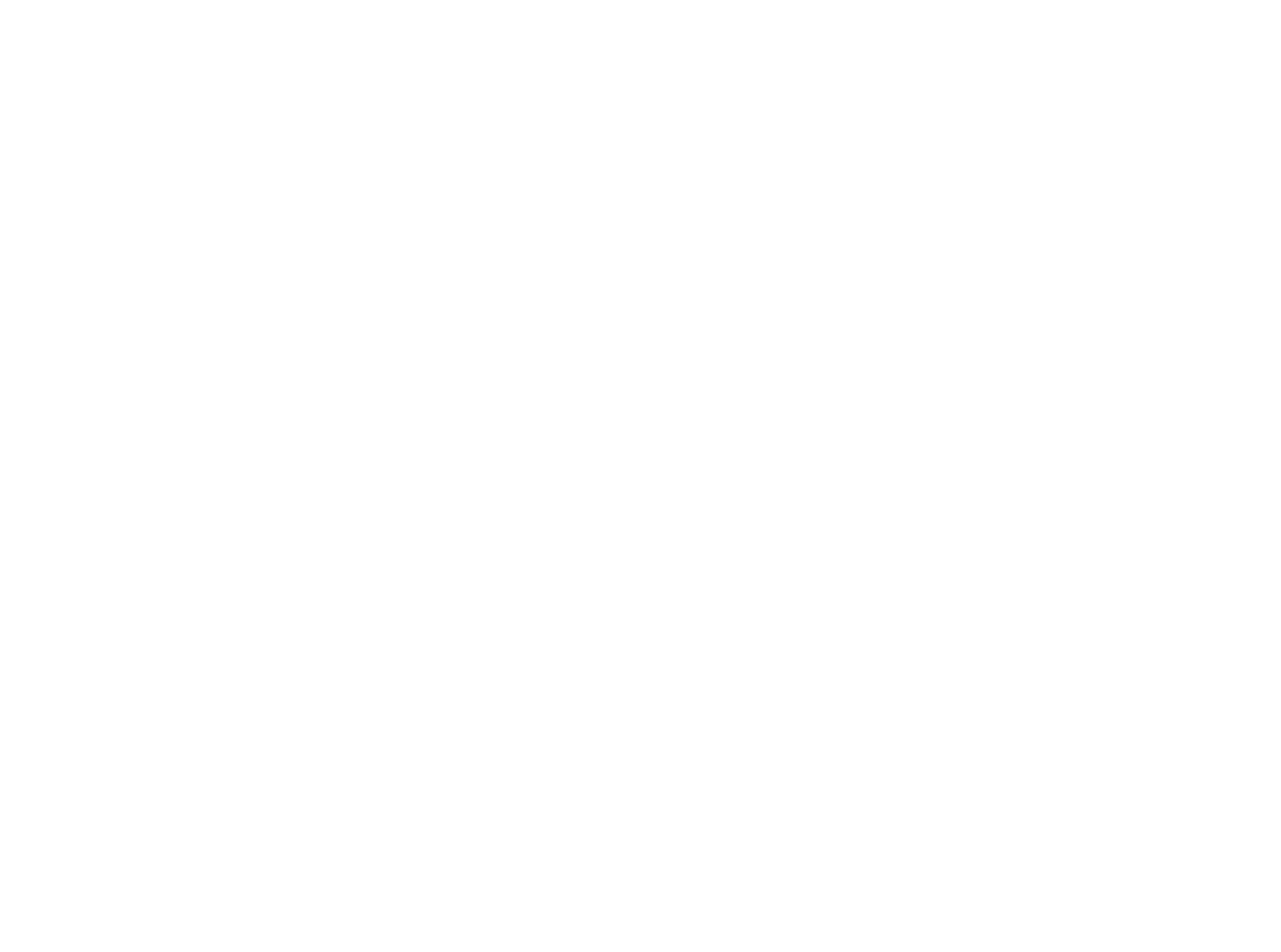
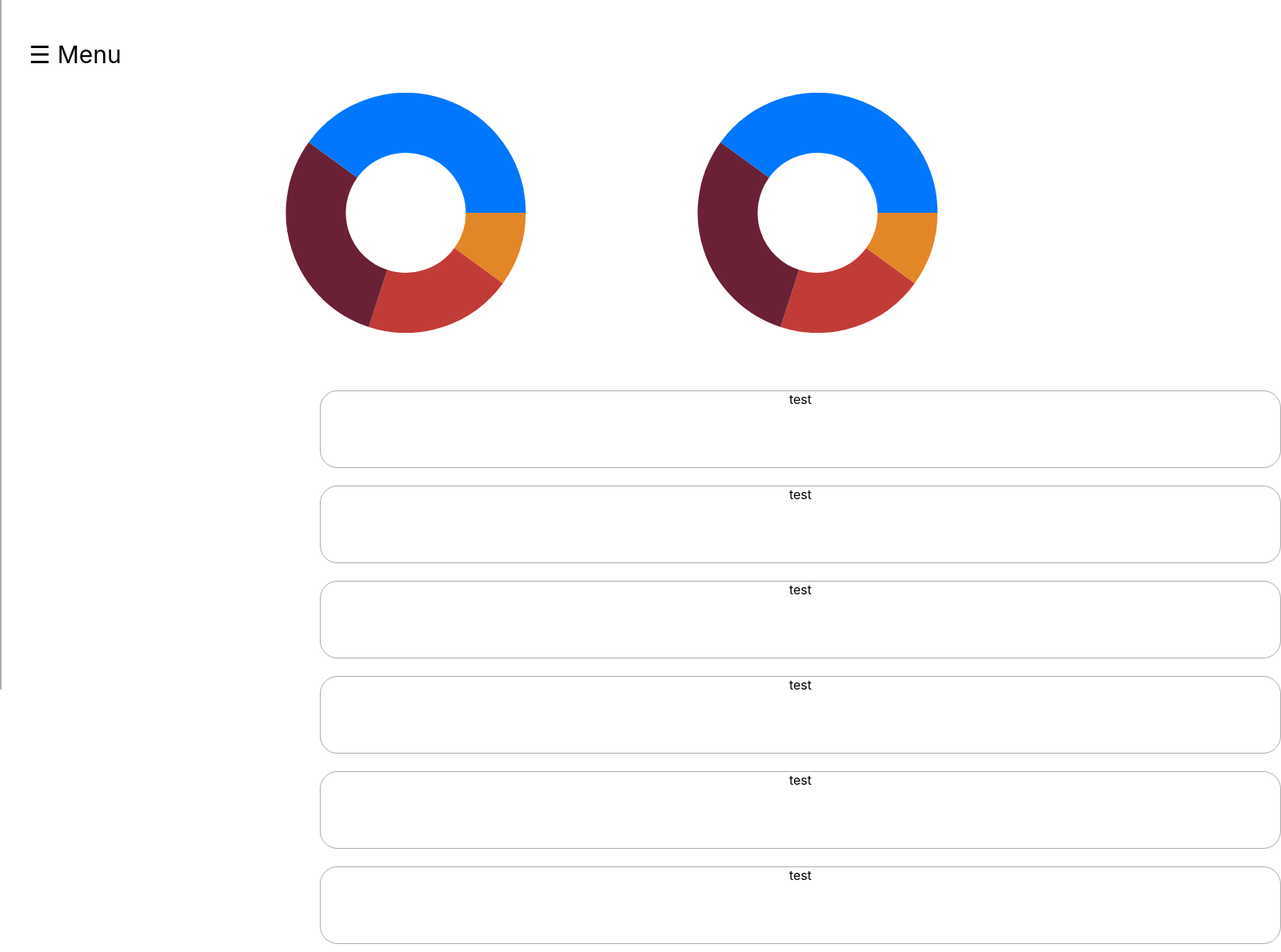
Before and after one commit to FranzGuanaco/ManagementApp, a React (Create React App) app in the folder management-app/: page /Track in a window 1280 px wide. Before the commit this address had no page. Shown: the top 1190 px of the page at 80% size, 1602 px wide, since content can reach past the window. Before the commit the page ends 800 px from the top, so only its background shows below. Built offline with nearby package versions, Linux system fonts and the light colour scheme.

Commit message:
track interface done

```diff
--- a/management-app/package.json
+++ b/management-app/package.json
@@ -3,11 +3,17 @@
   "version": "0.1.0",
   "private": true,
   "dependencies": {
+    "@fortawesome/fontawesome-svg-core": "^6.3.0",
+    "@fortawesome/free-solid-svg-icons": "^6.3.0",
+    "@fortawesome/react-fontawesome": "^0.2.0",
     "@testing-library/jest-dom": "^5.16.5",
     "@testing-library/react": "^13.4.0",
     "@testing-library/user-event": "^13.5.0",
+    "chart.js": "^4.2.1",
     "react": "^18.2.0",
+    "react-chartjs-2": "^5.2.0",
     "react-dom": "^18.2.0",
+    "react-minimal-pie-chart": "^8.4.0",
     "react-router-dom": "^6.8.2",
     "react-scripts": "5.0.1",
     "web-vitals": "^2.1.4"
--- a/management-app/src/App.css
+++ b/management-app/src/App.css
@@ -165,9 +165,24 @@
   position: relative;
 }
 
+.container_track {
+  display: flex;
+  flex-direction: column;
+  margin-left: 400px;
+  margin-top: 5%;
+  position: relative;
+}
+
 .randombox-container {
   display: flex;
   align-items: center;
+
+}
+
+.randombox-pie {
+  display: flex;
+  align-items: center;
+  margin-left: 250px;
 
 }
 
@@ -178,3 +193,26 @@
   top: 10%;
   position: absolute;
 }
+
+.circular-button {
+  background-color: #007bff;
+  color: #fff;
+  border: none;
+  border-radius: 50%;
+  width: 50px;
+  height: 50px;
+  display: flex;
+  justify-content: center;
+  align-items: center;
+  cursor: pointer;
+}
+
+.circular-button:hover {
+  background-color: #0069d9;
+}
+
+.square {
+  width: 100px;
+  height: 100px;
+  background-color: #007bff;
+}
--- a/management-app/src/App.js
+++ b/management-app/src/App.js
@@ -6,6 +6,8 @@
 import Employee from './Employee';
 import ViewAccount from './ViewAccount';
 import EditAccount from './EditAccount';
+import Track from './Track';
+import NewProject from './NewProject';
 
 function App() {
 
@@ -19,6 +21,8 @@
         <Route path='/Employee' exact element={<Employee/>} />
         <Route path='/ViewAccount' exact element={<ViewAccount/>} />
         <Route path='/EditAccount' exact element={<EditAccount/>} />
+        <Route path='/Track' exact element={<Track/>} />
+        <Route path='/NewProject' exact element={<NewProject/>} />
       </Routes>
       </BrowserRouter>
       </div>
--- /dev/null
+++ b/management-app/src/NewProject.js
@@ -0,0 +1,45 @@
+import React from 'react'
+import AlignMenu from './AlignMenu';
+import { FontAwesomeIcon } from "@fortawesome/react-fontawesome";
+import { faArrowRight } from "@fortawesome/free-solid-svg-icons";
+import "./App.css";
+
+
+const Menu = () => (
+    <div className="home">
+      <AlignMenu
+        bottom="40px"
+        buttonText="Employees"
+        links="/Employee"
+        buttonText1="Project"
+        buttonText2="Staffing"
+        buttonText3="Calendar"
+        buttonText4="Finance"
+        buttonText5="Vacancy"
+        buttonText6="Mail"
+      />
+
+    </div>
+)
+
+
+const CircularButton = () => (
+    <button className="circular-button">
+      <FontAwesomeIcon icon={faArrowRight} />
+    </button>
+  );
+
+
+class NewProject extends React.Component {
+
+    render(){
+
+        return(
+
+            <CircularButton/>
+
+        )
+    }
+}
+
+export default NewProject;
--- /dev/null
+++ b/management-app/src/PieChart.js
@@ -0,0 +1,30 @@
+import React from "react";
+import { PieChart } from "react-minimal-pie-chart";
+
+const data = [
+  { title: "", value: 100, color: "#E38627" },
+  { title: "", value: 200, color: "#C13C37" },
+  { title: "", value: 300, color: "#6A2135" },
+  { title: "", value: 400, color: "#0077FF" },
+];
+
+const Pie = () => (
+  <PieChart
+    data={data}
+    lineWidth={50}
+    radius={50}
+    label={({ dataEntry }) => dataEntry.title}
+    labelStyle={{
+      fontSize: "5px",
+      fontFamily: "sans-serif",
+      fill: "#FFFFFF",
+    }}
+    style={{
+
+        height: '300px'
+
+    }}
+  />
+);
+
+export default Pie;
--- /dev/null
+++ b/management-app/src/Track.js
@@ -0,0 +1,65 @@
+import React from 'react';
+import RandomBox from './RandomBox';
+import AlignMenu from './AlignMenu';
+import Pie from './PieChart';
+import "./App.css";
+
+function Track () {
+
+    return (
+
+        <div className="track">
+
+        <AlignMenu
+            bottom= "44px"
+            buttonText = "Employees"
+            links ="/Employee"
+            buttonText1 = "Home"
+            links1 ="/Homepage"
+            buttonText2 = "Edit"
+            buttonText3 = "Staffing"
+            buttonText4 = "Calendar"
+            buttonText5 = "Employee"
+            buttonText6 = "Vacancy"
+            buttonText7 = "Mail"
+            />
+
+
+
+        <div className="randombox-pie">
+        <Pie/>
+        <Pie/>
+        </div>
+
+
+
+        <div className="container_track">
+        <div style={{marginTop:'8px'}}>
+        <RandomBox size="95px" width={'1200px'} radius={'22px'} />
+        </div>
+        <div style={{marginTop:'8px'}}>
+        <RandomBox size="95px" width={'1200px'} radius={'22px'} />
+        </div>
+        <div style={{marginTop:'8px'}}>
+        <RandomBox size="95px" width={'1200px'} radius={'22px'} />
+        </div>
+        <div style={{marginTop:'8px'}}>
+        <RandomBox size="95px" width={'1200px'} radius={'22px'} />
+        </div>
+        <div style={{marginTop:'8px'}}>
+        <RandomBox size="95px" width={'1200px'} radius={'22px'} />
+        </div>
+        <div style={{marginTop:'8px'}}>
+        <RandomBox size="95px" width={'1200px'} radius={'22px'} />
+        </div>
+        </div>
+
+
+        </div>
+
+
+    );
+}
+
+
+export default Track;
```
Also changed, not shown: management-app/src/Form.js (line endings or trailing spaces), 1 other file (tests, documents, lock files or other folders).
